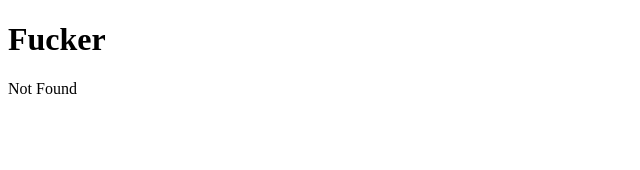
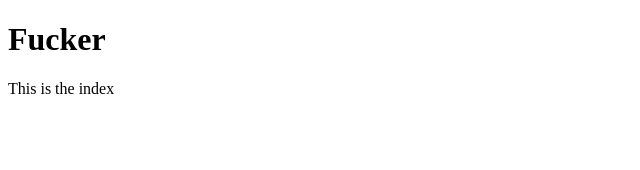
Before and after one commit to ElliotJcbH/rising-sun, a React (Vite) app in the folder web-client/: page / in a window 1280 px wide. Before the commit this address had no page. Shown: the top 170 px of the page, without its empty margins (0-640 px from the left). Built offline with nearby package versions, Linux system fonts and the light colour scheme.

Commit message:
route updates to app layout

```diff
--- /dev/null
+++ b/web-client/src/pages/_app/_app.tsx
@@ -0,0 +1,11 @@
+import { Outlet } from "@tanstack/react-router";
+
+const AppLayout = () => {
+
+    return (
+        <Outlet />
+    )
+
+}
+
+export default AppLayout;
--- a/web-client/src/routes.tsx
+++ b/web-client/src/routes.ts
@@ -1,6 +1,7 @@
 import { createRootRoute, createRoute } from "@tanstack/react-router";
 import Root from "@/pages/__root";
 import Index from "@/pages/_app/Index";
+import AppLayout from "./pages/_app/_app";
 
 const rootRoute = createRootRoute({
     component: Root,
@@ -9,7 +10,7 @@ const rootRoute = createRootRoute({
 const appLayoutRoute = createRoute({
     getParentRoute: () => rootRoute,
     id: '_app',
-
+    component: AppLayout
 })
 
 const authLayoutRoute = createRoute({
@@ -25,5 +26,7 @@ const indexRoute = createRoute({
 })
 
 export const routeTree = rootRoute.addChildren([
-    indexRoute,
+    appLayoutRoute.addChildren([
+        indexRoute
+    ])
 ])
```
